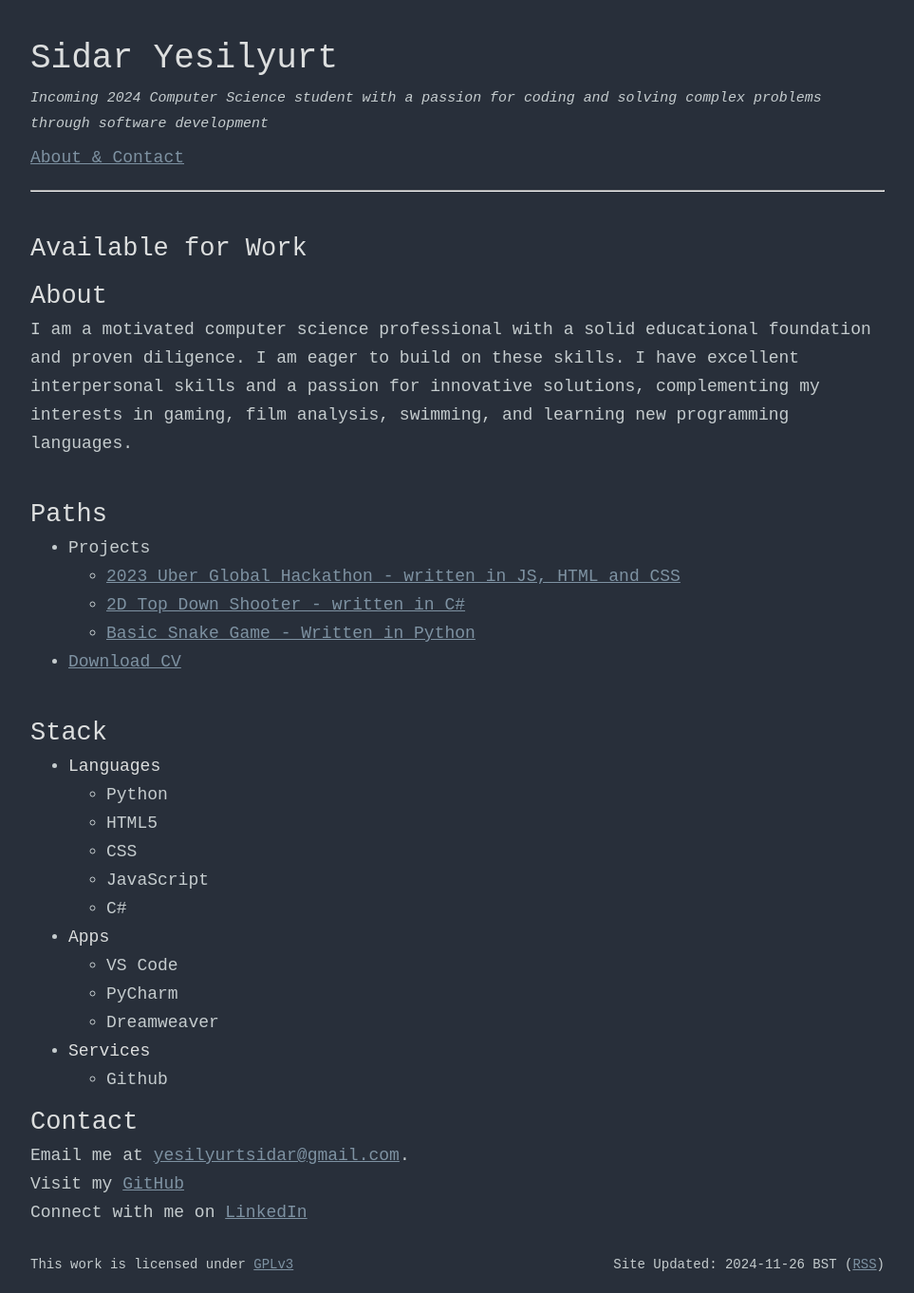
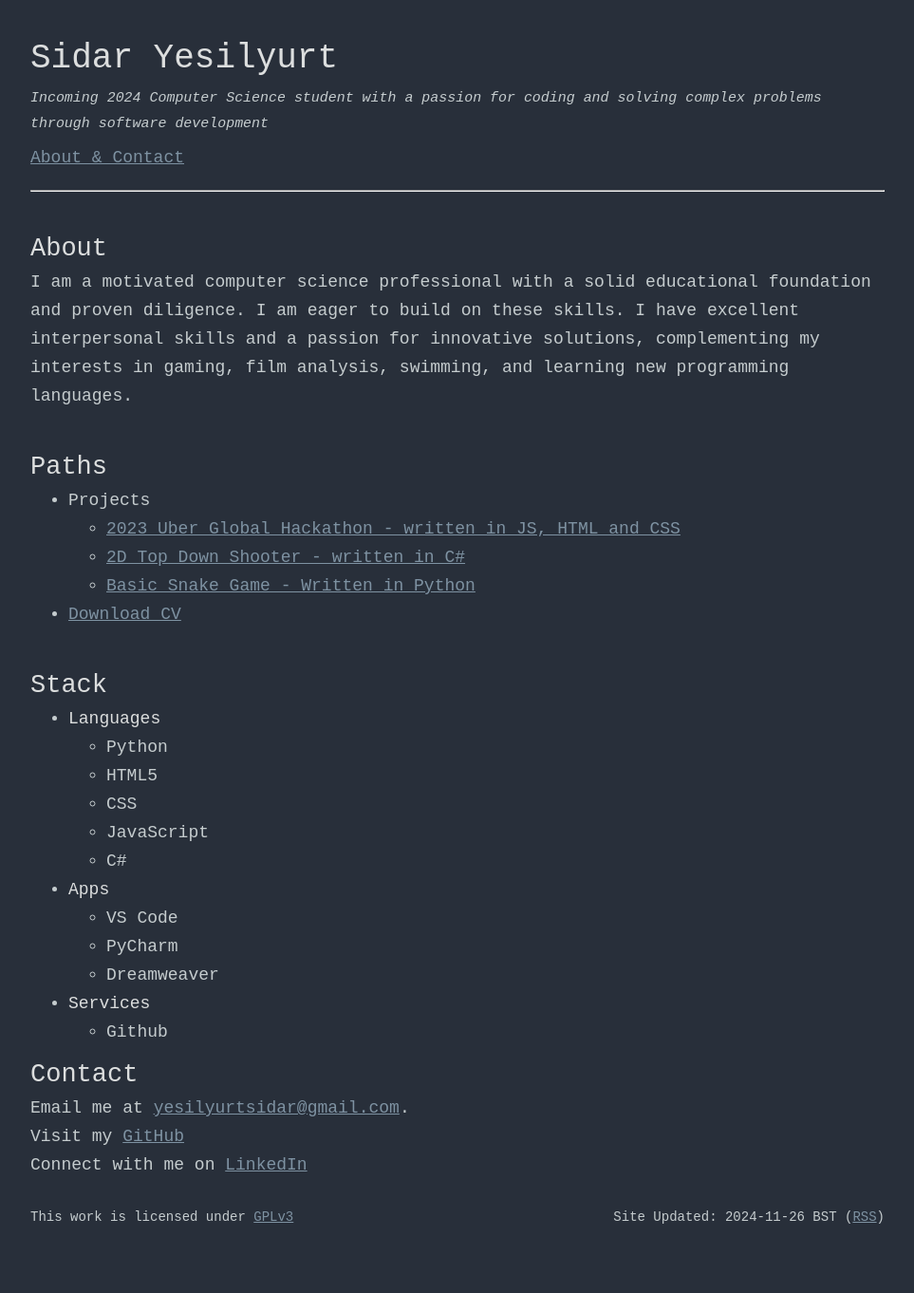
Before and after one commit to sidar-yesilyurt/sidar-yesilyurt.github.io, a Jekyll site: the page built from index.md, in a window 1280 px wide. Shown: the whole page at 95% size, without its empty margins (158-1121 px from the left). Built offline with Jekyll 4.4.1, drawn with Linux system fonts in a browser that asks for light colours; after the commit the page ends 1312 px from its top, so only the background shows below that.

Commit message:
Update index.md

```diff
--- a/index.md
+++ b/index.md
@@ -2,8 +2,6 @@
 layout: default
 title: Sidar Yesilyurt
 ---
-## Available for Work
-
 ## About
 I am a motivated computer science professional with a solid educational foundation and proven diligence. I am eager to build on these skills. I have excellent interpersonal skills and a passion for innovative solutions, complementing my interests in gaming, film analysis, swimming, and learning new programming languages.
 
```
